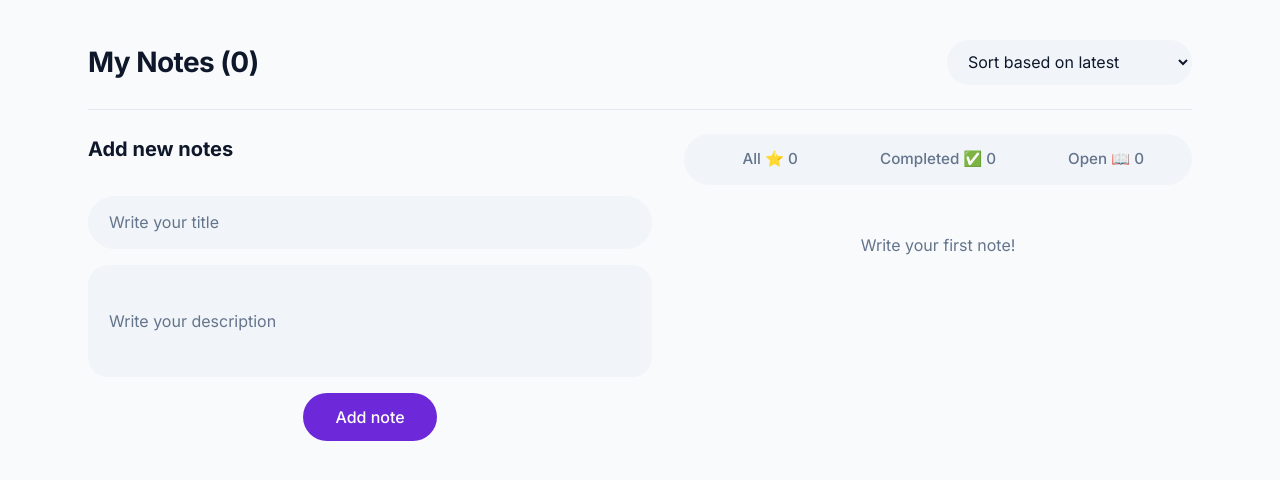
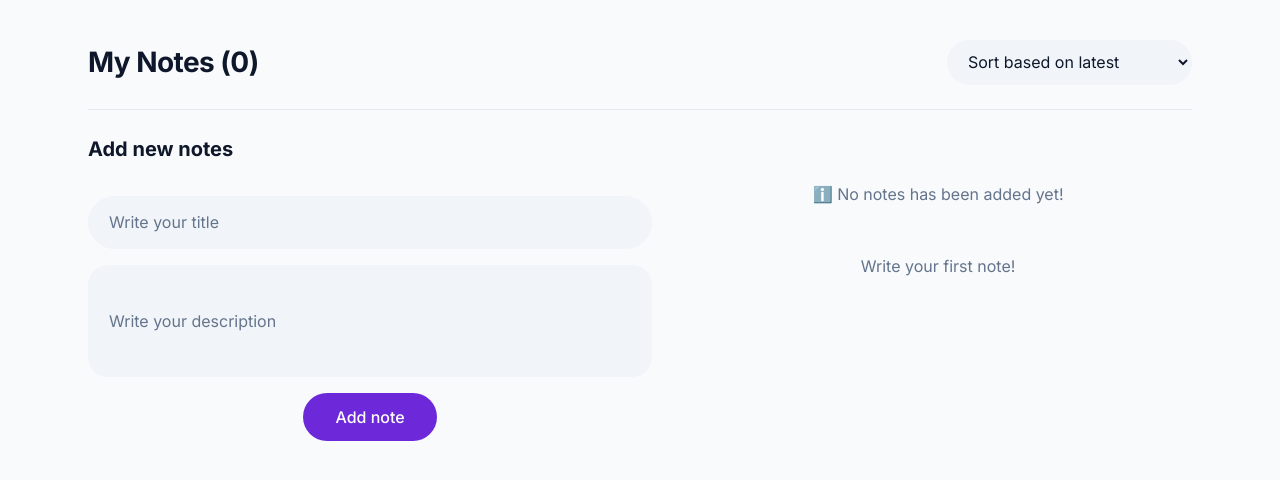
Before and after one commit to FatemeFazelzade/React-note-app, a React (Vite) app: page / in a window 1280 px wide. Shown: the top 480 px of the page. Built offline with nearby package versions, Linux system fonts and the light colour scheme.

Commit message:
Added message

```diff
--- a/src/App.css
+++ b/src/App.css
@@ -300,7 +300,8 @@ input[type="checkbox"] {
   object-fit: contain;
 }
 
-.empty {
+.empty,
+.Nav-message {
   display: flex;
   flex-direction: column;
   align-items: center;
--- /dev/null
+++ b/src/components/Message.jsx
@@ -0,0 +1,7 @@
+import React from "react";
+
+function Message({ children }) {
+  return <div className="Nav-message">{children}</div>;
+}
+
+export default Message;
--- a/src/components/ShowNotes.jsx
+++ b/src/components/ShowNotes.jsx
@@ -1,3 +1,5 @@
+import Message from "./Message";
+
 function ShowNotes({ notes, onDelete, onComplete }) {
   return (
     <div className="grid-3">
@@ -14,6 +16,7 @@ function ShowNotesNav({ notes }) {
   const completedNotes = notes.filter((n) => n.completed).length;
   const openNotes = allNotes - completedNotes;
 
+  if (!allNotes) return <Message>ℹ️ No notes has been added yet!</Message>;
   return (
     <div>
       <ul className="tab">
```
